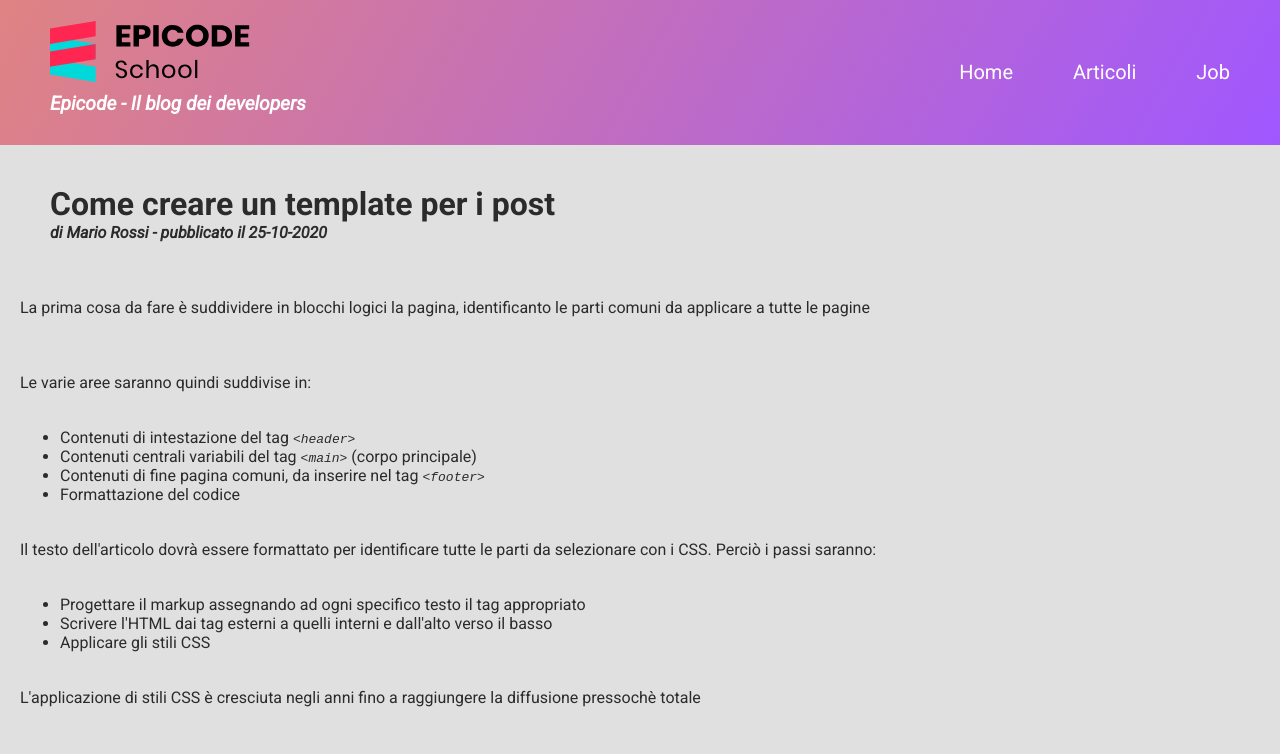
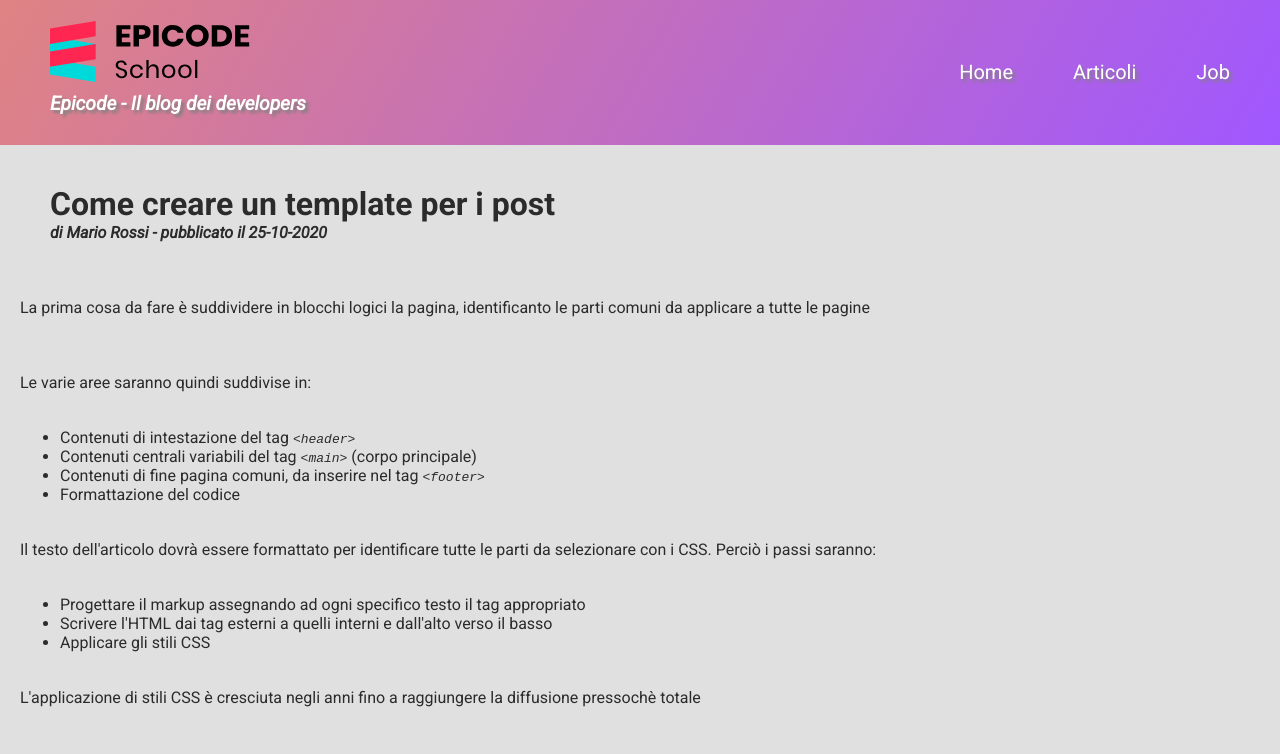
Before and after one commit to maioranav/U1-W1-D02, a plain HTML site: page index.html in a window 1280 px wide. Shown: the top 754 px of the page. Drawn offline with Linux system fonts and the light colour scheme.

Commit message:
shadows added on header

```diff
--- a/assets/css/style.css
+++ b/assets/css/style.css
@@ -23,6 +23,7 @@ header {
   padding: 10px 0;
   font-size: 1.2em;
   margin: 0;
+  text-shadow: 3px 3px 3px gray;
 }
 .logo-img {
   padding: 0 30px;
@@ -43,6 +44,7 @@ navbar {
 navbar a {
   color: white;
   text-decoration: none;
+  text-shadow: 3px 3px 3px gray;
 }
 navbar a:hover {
   color: orange;
```
